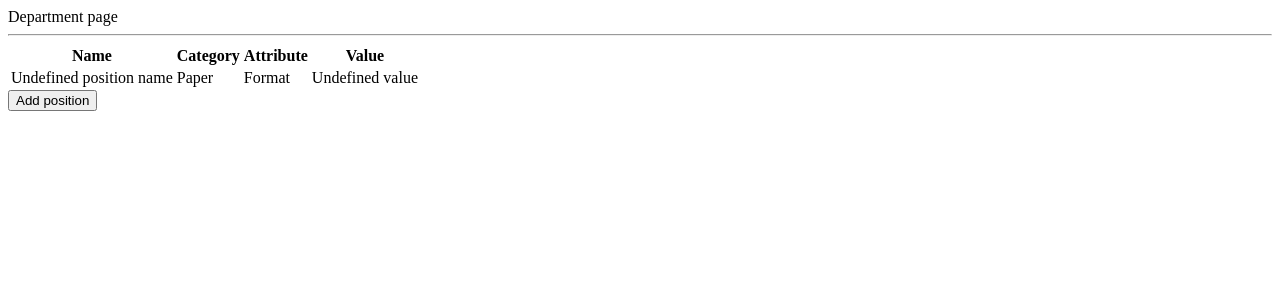
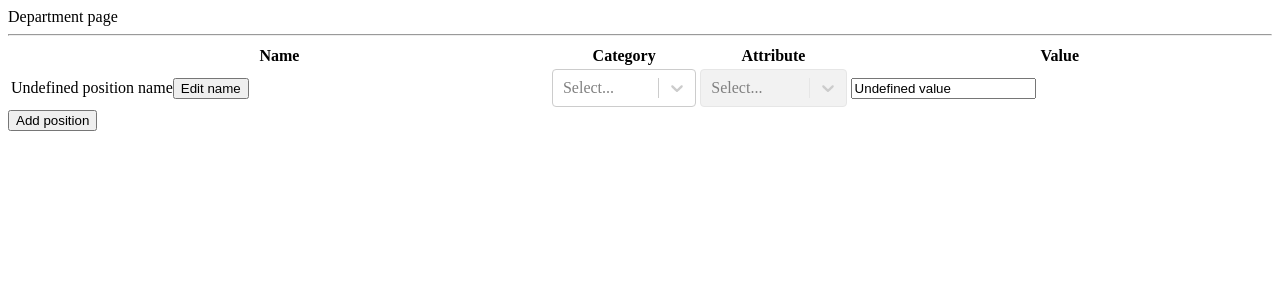
Before and after one commit to AClimber/ReactTodoList, a React app: page /department in a window 1280 px wide. Both pictures are taken after a click on the button "Add position". Shown: the top 300 px of the page. Built offline with nearby package versions, Linux system fonts and the light colour scheme.

Commit message:
Add department page

```diff
--- a/package.json
+++ b/package.json
@@ -21,7 +21,8 @@
     "react": "^16.8.5",
     "react-dom": "^16.8.5",
     "react-router": "^5.0.0",
-    "react-router-dom": "^5.0.0"
+    "react-router-dom": "^5.0.0",
+    "react-select": "^2.4.3"
   },
   "devDependencies": {
     "@babel/core": "^7.4.0",
--- /dev/null
+++ b/src/app/components/customSelect/CustomSelect.component.tsx
@@ -0,0 +1,38 @@
+import * as React from 'react';
+
+import {ICustomSelectProps, ICustomSelectState, IOption} from "./CustomSelect.interface";
+import Select from "react-select";
+import {get, map, find} from 'lodash-es';
+
+export class CustomSelectComponent extends React.Component<ICustomSelectProps, ICustomSelectState> {
+    constructor(props: ICustomSelectProps) {
+        super(props);
+
+        this.optionChange = this.optionChange.bind(this);
+    }
+
+    private optionChange(option: IOption): void {
+        const selectedValue = find(this.props.list, ['id', option.value]);
+        this.props.onChange(selectedValue);
+    }
+
+    private getOptionsList(data): IOption[] {
+        return map(data, item => {
+            return {value: item.id, label: item.name};
+        });
+    }
+
+    render(): React.ReactNode {
+        const options = this.getOptionsList(this.props.list);
+        const selectedOption = this.props.selectedItemId ? find(options, {value: this.props.selectedItemId}): null;
+        const isDisabled = get(this.props.settings, 'isDisabled', false);
+        return (
+            <Select
+                value={selectedOption}
+                onChange={this.optionChange}
+                options={options}
+                isDisabled={isDisabled}
+            />
+        );
+    }
+}
--- a/src/app/components/department/Department.component.tsx
+++ b/src/app/components/department/Department.component.tsx
@@ -3,6 +3,7 @@ import {IDepartmentProps, IDepartmentState} from "./Department.interface";
 import {PositionItemComponent} from "./positionItem/PositionItem.component";
 import {IPositionItem} from "./positionItem/PositionItem.interface";
 import {map} from "lodash-es";
+import {DepartmentStyles} from "./Department.styles";
 
 export class DepartmentComponent extends React.Component<IDepartmentProps, IDepartmentState> {
     constructor(props: IDepartmentProps) {
@@ -10,10 +11,12 @@ export class DepartmentComponent extends React.Component<IDepartmentProps, IDepa
 
         this.state = {
             categoryList: [],
+            attributeList: [],
             positionList: []
         };
 
         this.addNewPosition = this.addNewPosition.bind(this);
+        this.onChangeItem = this.onChangeItem.bind(this);
     }
 
     componentWillMount(): void {
@@ -35,6 +38,12 @@ export class DepartmentComponent extends React.Component<IDepartmentProps, IDepa
                         {id: 6, name: 'attr 2'}
                     ]
                 }
+            ],
+            attributeList: [
+                {id: 1, name: 'Format', categoryId: 1},
+                {id: 2, name: 'Color', categoryId: 1},
+                {id: 5, name: 'attr 1', categoryId: 2},
+                {id: 6, name: 'attr 2', categoryId: 2}
             ]
         });
     }
@@ -43,8 +52,8 @@ export class DepartmentComponent extends React.Component<IDepartmentProps, IDepa
         const newPosition: IPositionItem = {
             id: Date.now(),
             name: 'Undefined position name',
-            category: this.state.categoryList[0],
-            attribute: this.state.categoryList[0].attributes[0],
+            category: null,
+            attribute: null,
             value: 'Undefined value'
         };
 
@@ -53,12 +62,33 @@ export class DepartmentComponent extends React.Component<IDepartmentProps, IDepa
         });
     }
 
+    private onChangeItem(item: IPositionItem): void {
+        const updatedPositionList: IPositionItem[] = map(this.state.positionList, position => {
+            if (item.id === position.id) {
+                return item;
+            }
+            return position;
+        });
+
+        this.setState({
+            positionList: updatedPositionList
+        });
+    }
+
     render(): React.ReactNode {
         const positionListElement = map(this.state.positionList, positionItem => {
-            return <PositionItemComponent key={positionItem.id} item={positionItem} list={this.state.categoryList}></PositionItemComponent>;
+            return (
+                <PositionItemComponent
+                    key={positionItem.id}
+                    item={positionItem}
+                    categoryList={this.state.categoryList}
+                    attributeList={this.state.attributeList}
+                    onChangeItem={this.onChangeItem}
+                />
+            );
         });
         const positionListTable = (
-            <table>
+            <table style = {DepartmentStyles.Table}>
                 <thead>
                     <tr>
                         <th>Name</th>
--- /dev/null
+++ b/src/app/components/department/Department.styles.ts
@@ -0,0 +1,9 @@
+import {CSSProperties} from "react";
+
+const Table: CSSProperties = {
+    width: "100%"
+};
+
+export const DepartmentStyles = {
+    Table: Table
+};
--- a/src/app/components/department/positionItem/PositionItem.component.tsx
+++ b/src/app/components/department/positionItem/PositionItem.component.tsx
@@ -1,19 +1,108 @@
 import * as React from 'react';
-import {IPositionItemProps, IPositionItemState} from "./PositionItem.interface";
+import {IPositionItemProps, IPositionItemState, IPositionItem} from "./PositionItem.interface";
+import {ReactNode} from "react";
+import {ICategory} from '../../dictionary/Dictionary.interface';
+import {CustomSelectComponent} from "./../../customSelect/CustomSelect.component";
+import {IAttributeWithCatagory} from '../Department.interface';
+import {get, filter, assign, omit, head} from 'lodash-es';
+import {ICustomSelectSettings} from '../../customSelect/CustomSelect.interface';
+import {InputValueComponent} from '../../inputValue/InputValue.component';
+
 
 export class PositionItemComponent extends React.Component<IPositionItemProps, IPositionItemState> {
     constructor(props: IPositionItemProps) {
         super(props);
+
+        this.categoryChange = this.categoryChange.bind(this);
+        this.attributeChange = this.attributeChange.bind(this);
+        this.valueChange = this.valueChange.bind(this);
+        this.nameChange = this.nameChange.bind(this);
+    }
+
+    private categoryChange(selectedOption: ICategory): void {
+        const updatedItem: IPositionItem = assign({}, this.props.item, {
+            category: selectedOption,
+            attribute: head(selectedOption.attributes)
+        });
+        this.props.onChangeItem(updatedItem);
+    }
+
+    private attributeChange(selectedOption: IAttributeWithCatagory): void {
+        const updatedItem: IPositionItem = assign({}, this.props.item, {
+            attribute: omit(selectedOption, ['categoryId'])
+        });
+        this.props.onChangeItem(updatedItem);
+    }
+
+    private valueChange(event: React.ChangeEvent): void {
+        //validate value
+        const isValid = true;
+        const value = event.target['value'];
+
+        if (!isValid) {
+            return;
+        }
+
+        const updatedItem: IPositionItem = assign({}, this.props.item, {
+            value: value
+        });
+        this.props.onChangeItem(updatedItem);
+    }
+
+    private nameChange(value: string): void {
+        const updatedItem: IPositionItem = assign({}, this.props.item, {
+            name: value
+        });
+        this.props.onChangeItem(updatedItem);
     }
 
     render(): React.ReactNode {
         const {name, category, attribute, value} = this.props.item;
+        const selectedCategoryId = get(category, 'id');
+        const selectedAttributeId = get(attribute, 'id');
+        const filteredAttributeList = selectedCategoryId
+            ? filter(this.props.attributeList, {categoryId: selectedCategoryId})
+            : [];
+        const attributeSelectSettings: ICustomSelectSettings = {
+            isDisabled: selectedCategoryId ? false : true
+        };
+        const categoryListElement: ReactNode =
+            <CustomSelectComponent
+                onChange={this.categoryChange}
+                list={this.props.categoryList}
+                selectedItemId={selectedCategoryId}
+            />
+        const attributeListElement: ReactNode =
+            <CustomSelectComponent
+                onChange={this.attributeChange}
+                list={filteredAttributeList}
+                selectedItemId={selectedAttributeId}
+                settings={attributeSelectSettings}
+            />
+        const valueElement: ReactNode =
+            <input
+                value={value}
+                onChange={this.valueChange}
+            />
+        const nameElement: ReactNode =
+            <InputValueComponent
+                value={name}
+                onChange={this.nameChange}
+            />
         return (
             <tr>
-                <td>{name}</td>
-                <td>{category.name}</td>
-                <td>{attribute.name}</td>
-                <td>{value}</td>
+                <td>
+                    {nameElement}
+                </td>
+                <td>
+                    {categoryListElement}
+                </td>
+                <td>
+                    {attributeListElement}
+                </td>
+                <td>
+                    {valueElement}
+                </td>
             </tr>
         );
     }
--- a/src/app/components/inputValue/InputValue.component.tsx
+++ b/src/app/components/inputValue/InputValue.component.tsx
@@ -49,11 +49,12 @@ export class InputValueComponent extends React.Component<IInputValueProps, IInpu
         const inputElement = this.state.isEditMode
             ? <input value={this.props.value} onChange={this.onValueChange} onBlur={this.onBlur}/>
             : <span>{this.props.value}</span>;
+        const removeButtonStyle: React.CSSProperties = this.props.onRemove ? {} : {display: 'none'};
         return (
             <div>
                 {inputElement}
                 <button onClick={this.onModeChange} disabled={this.state.isEditMode}>Edit name</button>
-                <button onClick={this.onRemove}>Remove</button>
+                <button style={removeButtonStyle} onClick={this.onRemove}>Remove</button>
             </div>
         );
     }
--- a/src/app/components/inputValue/InputValue.interface.ts
+++ b/src/app/components/inputValue/InputValue.interface.ts
@@ -2,7 +2,7 @@ export interface IInputValueProps {
     id?: number;
     value: string;
     onChange: (value: string, id?: number) => void;
-    onRemove: (id?: number) => void;
+    onRemove?: (id?: number) => void;
 }
 
 export interface IInputValueState {
```
Also changed, not shown: src/app/components/customSelect/CustomSelect.interface.tsx (added, +19 -0 lines), src/app/components/department/Department.interface.tsx (+6 -1 lines), src/app/components/department/positionItem/PositionItem.interface.tsx (+6 -2 lines), 1 other file (tests, documents, lock files or other folders).
